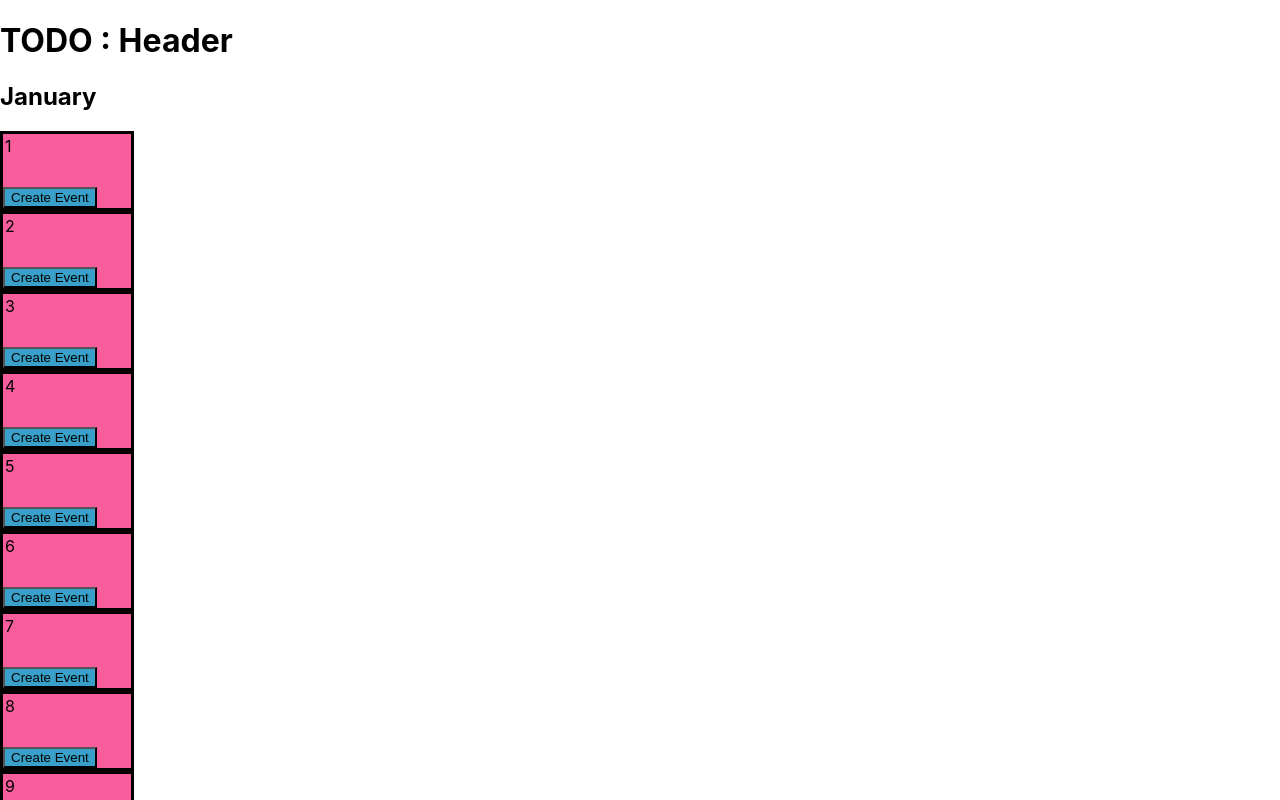
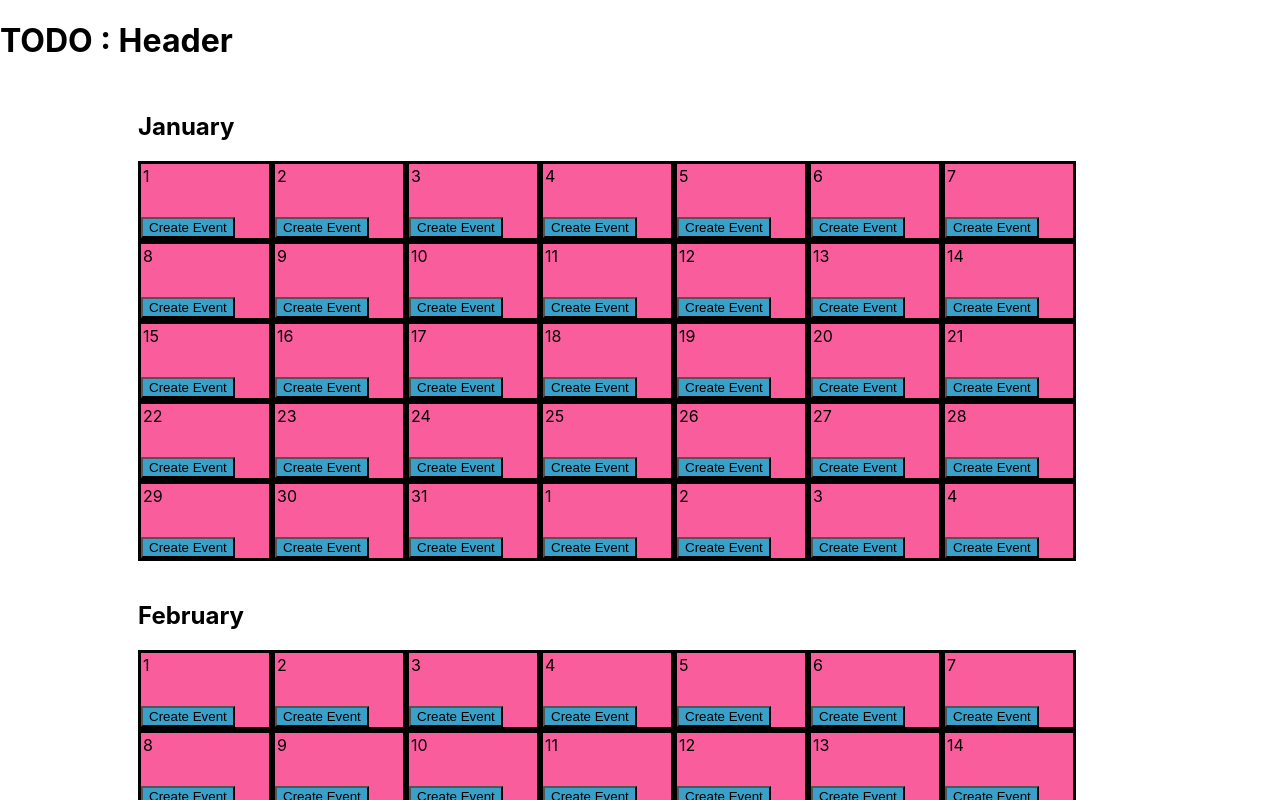
Before and after one commit to EvanG13/Calender-App, a React (Create React App) app in the folder client/: page / in a window 1280 px wide. Shown: the top 800 px of the page. Built offline with nearby package versions, Linux system fonts and the light colour scheme.

Commit message:
refactor Month it formats Day in week groups

```diff
--- a/client/src/components/Month.js
+++ b/client/src/components/Month.js
@@ -2,16 +2,51 @@ import Day from './Day';
 
 const Month = (props) => {
     var days = [];
-    for (let day = 1; day <= props.numDays; ++day) {
-        days.push(day);
+    for(let j = 0; j<5; j++){
+        let currWeek = [];
+        for (let i = 1; i <= 7; ++i) {
+            let dayValue = i + (7*j) //calculate the day value
+            if(dayValue > props.numDays){
+                dayValue -= props.numDays;
+            }
+            currWeek.push(dayValue);
+        }
+        days.push(currWeek);
     }
 
+
     return (
-        <div className="Month">
+        <div className="month">
             <h2>{props.name}</h2>
-            {days.map((d,key) => {
-                return <Day dayNum={d} key={d}/>;
-            })}
+            <div className='week'>
+                {days[0].map((d,key) => {
+                    return <Day dayNum={d} key={d}/>;
+                })}
+            </div>
+
+            <div className='week'>
+                {days[1].map((d) => {
+                    return <Day dayNum={d} key={d}/>;
+                })}
+            </div>
+
+            <div className='week'>
+                {days[2].map((d) => {
+                    return <Day dayNum={d} key={d}/>;
+                })}
+            </div>
+
+            <div className='week'>
+                {days[3].map((d) => {
+                    return <Day dayNum={d} key={d}/>;
+                })}
+            </div>
+
+            <div className='week'>
+                {days[4].map((d) => {
+                    return <Day dayNum={d} key={d}/>;
+                })}
+            </div>
         </div>
     );
 }
```
